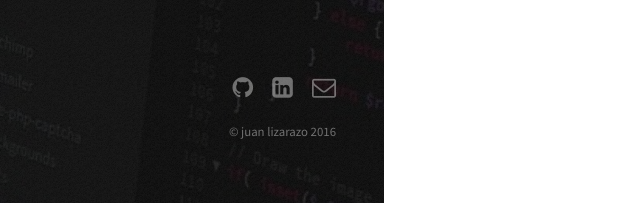
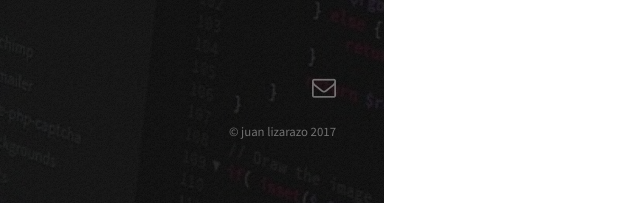
Before and after one commit to juanlizarazo/jlizarazo.github.io, a plain HTML site: page index.html in a window 1280 px wide. Shown: the part 574-777 px from the top of the page, 0-640 px from the left. Drawn offline with Linux system fonts and the light colour scheme.

Commit message:
Remove some links

```diff
--- a/index.html
+++ b/index.html
@@ -76,23 +76,13 @@
 <footer id="footer">
   <ul class="icons">
     <li>
-      <a href="https://github.com/juanlizarazo" class="icon fa-github" target="_blank">
-        <span class="label">Github</span>
-      </a>
-    </li>
-    <li>
-      <a href="https://linkedin.com/in/juanlizarazo" class="icon fa-linkedin-square" target="_blank">
-        <span class="label">Linkedin</span>
-      </a>
-    </li>
-    <li>
       <a href="mailto:hello@juanlizarazo.com?Subject=message from juanlizarazo.com" class="icon fa-envelope-o">
         <span class="label">Email</span>
       </a>
     </li>
   </ul>
   <ul class="copyright">
-    <li>&copy; juan lizarazo 2016</li>
+    <li>&copy; juan lizarazo 2017</li>
   </ul>
 </footer>
 
```
